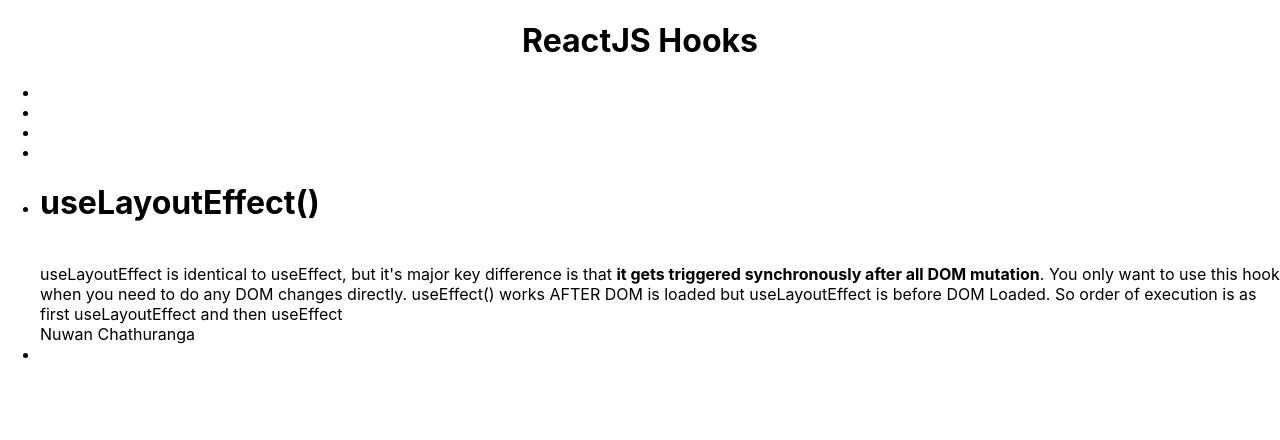
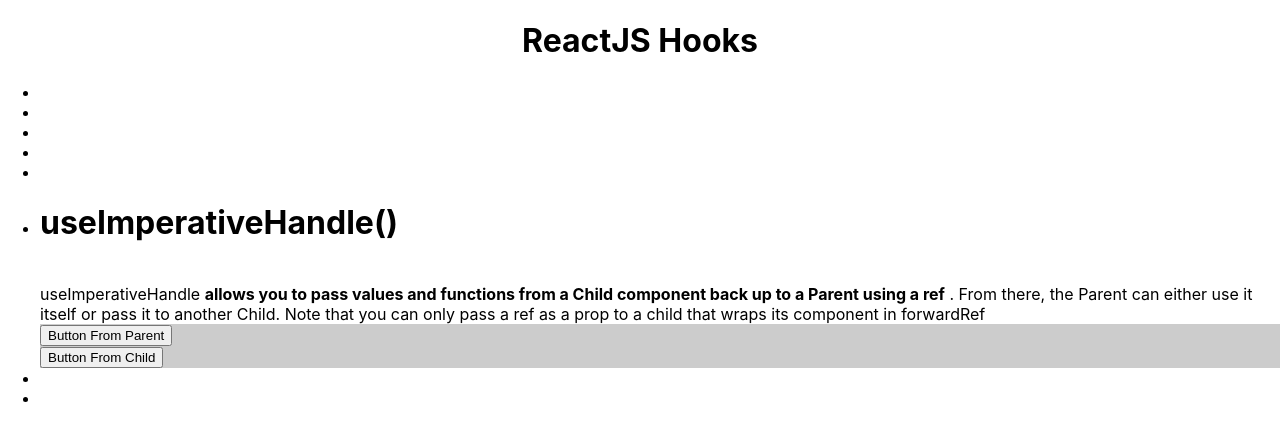
Before and after one commit to nchathu2014/archi-reactjs-final, a React (Create React App) app: page / in a window 1280 px wide. Shown: the top 440 px of the page. Built offline with nearby package versions, Linux system fonts and the light colour scheme.

Commit message:
Completed useImperative

```diff
--- a/src/App.js
+++ b/src/App.js
@@ -4,6 +4,7 @@ import UseStateDemo from "./useState/UseStateDemo";
 import UseEffectDemo from "./useEffect/useEffectDemo";
 import UseRefDemo from "./useRef/UseRefDemo";
 import UseLayoutEffect from "./useLayoutEffect/UseLayoutEffect";
+import UseImerativeHandle from "./useImerativeHandle/UseImerativeHandle";
 
 function App() {
   return (
@@ -47,7 +48,7 @@ function App() {
           <UseRefDemo /> */}
         </li>
         <li>
-          <h1>useLayoutEffect()</h1>
+          {/*  <h1>useLayoutEffect()</h1>
           <br />
           useLayoutEffect is identical to useEffect, but it's major key
           difference is that{" "}
@@ -56,8 +57,22 @@ function App() {
           directly. useEffect() works AFTER DOM is loaded but useLayoutEffect is
           before DOM Loaded. So order of execution is as first useLayoutEffect
           and then useEffect
-          <UseLayoutEffect />
+          <UseLayoutEffect /> */}
         </li>
+        <li>
+          <h1>useImperativeHandle()</h1>
+          <br />
+          useImperativeHandle{" "}
+          <b>
+            allows you to pass values and functions from a Child component back
+            up to a Parent using a ref
+          </b>{" "}
+          . From there, the Parent can either use it itself or pass it to
+          another Child. Note that you can only pass a ref as a prop to a child
+          that wraps its component in forwardRef
+          <UseImerativeHandle />
+        </li>
+        <li></li>
         <li></li>
       </ul>
     </div>
--- /dev/null
+++ b/src/useImerativeHandle/Button.js
@@ -0,0 +1,20 @@
+import React, { forwardRef, useState, useImperativeHandle } from "react";
+
+const Button = forwardRef((props, ref) => {
+  const [toggle, setToggle] = useState(false);
+
+  useImperativeHandle(ref, () => ({
+    alterToggle() {
+      setToggle(!toggle);
+    },
+  }));
+
+  return (
+    <div>
+      <button>Button From Child</button>
+      <div>{toggle ? "Toggle" : ""}</div>
+    </div>
+  );
+});
+
+export default Button;
--- /dev/null
+++ b/src/useImerativeHandle/UseImerativeHandle.js
@@ -0,0 +1,17 @@
+import React, { useRef } from "react";
+import Button from "./Button";
+
+export default function UseImerativeHandle() {
+  const btnRef = useRef(null);
+
+  const handleOnClick = () => {
+    btnRef.current.alterToggle();
+  };
+
+  return (
+    <div style={{ background: "#ccc" }}>
+      <button onClick={handleOnClick}>Button From Parent</button>
+      <Button ref={btnRef} />
+    </div>
+  );
+}
```
Also changed, not shown: 1 other file (tests, documents, lock files or other folders).
